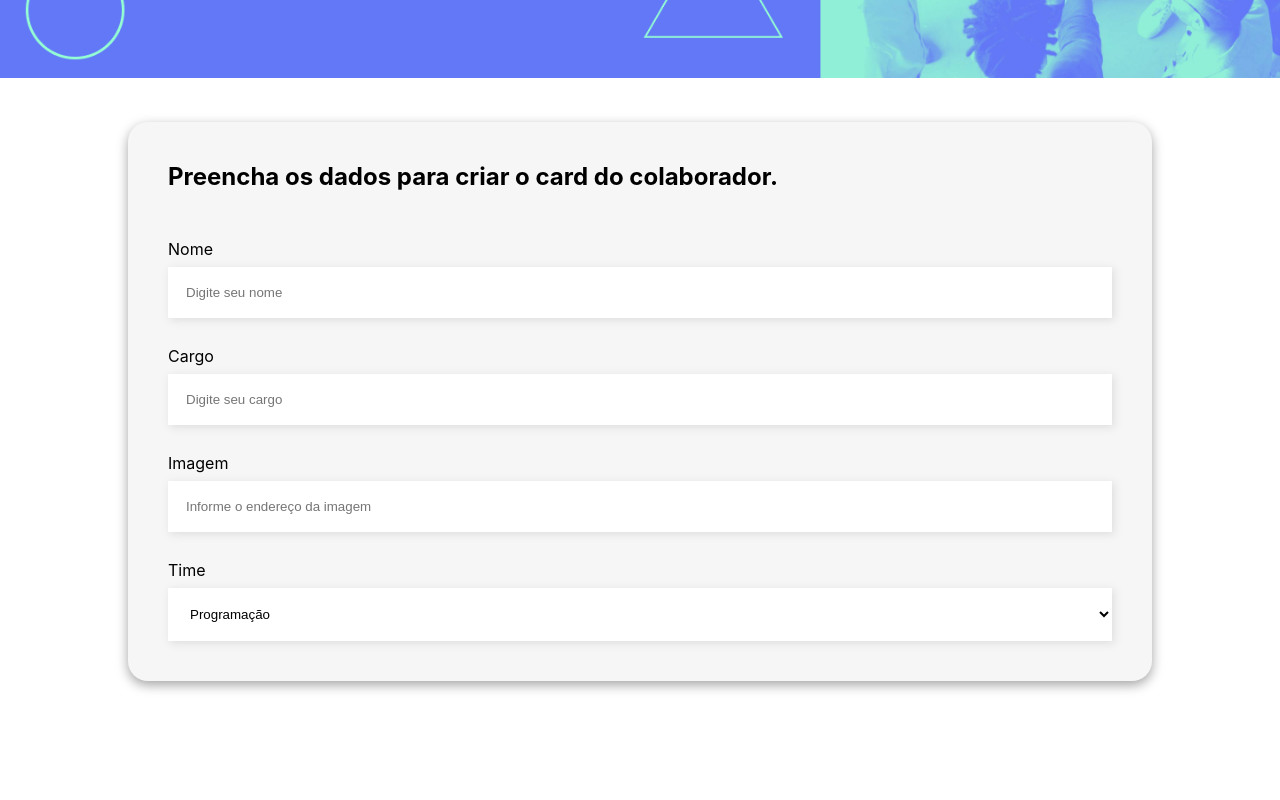
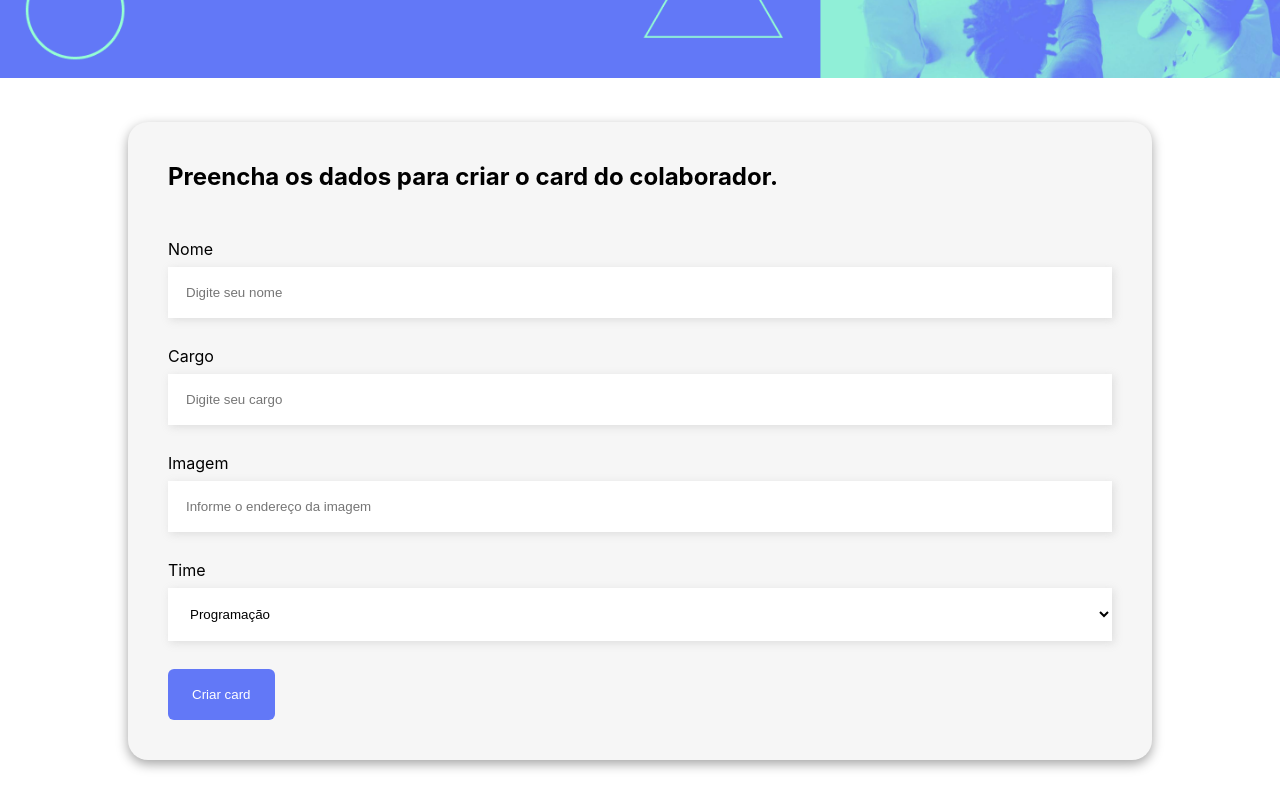
Before and after one commit to Lucas-Almeida-SD/Alura-Organo, a React (Create React App) app: page / in a window 1280 px wide. Shown: the part 416-1216 px from the top of the page. Before the commit the page ends 1137 px from the top, so only its background shows below. Built offline with nearby package versions, Linux system fonts and the light colour scheme.

Commit message:
refactor: Adicionado componente Button ao componente Form

```diff
--- a/src/components/Form/index.jsx
+++ b/src/components/Form/index.jsx
@@ -1,6 +1,7 @@
 import React from 'react';
 import InputText from '../InputText';
 import Select from '../Select';
+import Button from '../Button';
 
 import './style.scss';
 
@@ -24,6 +25,7 @@ function Form() {
           <InputText id="cargo" label="Cargo" placeholder="Digite seu cargo" />
           <InputText id="imagem" label="Imagem" placeholder="Informe o endereço da imagem" />
           <Select dataList={teamList} label="Time" id="team" />
+          <Button isSubmit label="Criar card" />
         </div>
       </form>
     </section>
```
